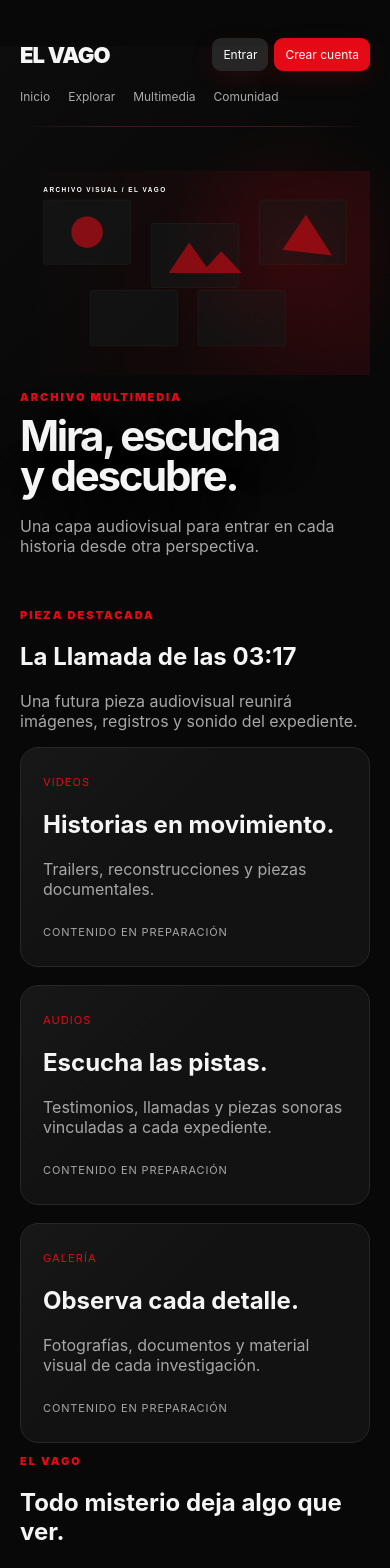
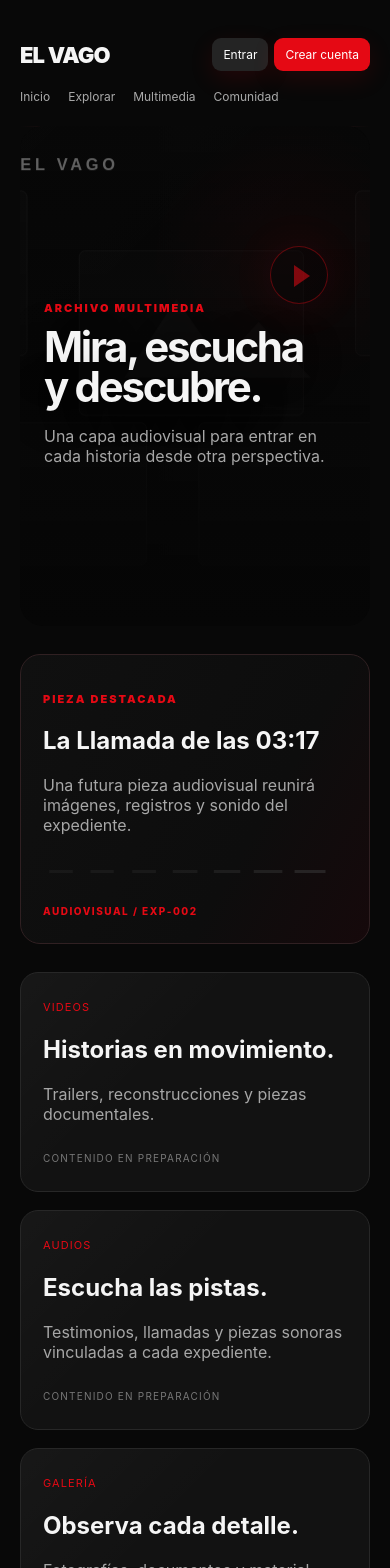
Before and after one commit to cesarrosa610-collab/el-vago, a Next.js app: page /multimedia in a window 390 px wide. Shown: the top 1568 px of the page. Built offline with nearby package versions, Linux system fonts and the light colour scheme; no server answers.

Commit message:
Add audiovisual presentation styling

```diff
--- a/src/app/style.css
+++ b/src/app/style.css
@@ -613,3 +613,26 @@
 @media(prefers-reduced-motion:reduce){
   .homePage .homeHeroBackdrop img{animation:none}
 }
+
+
+/* EL VAGO — Presentación audiovisual */
+.multimediaHero{position:relative;min-height:460px;display:flex;align-items:flex-end;overflow:hidden;border-radius:24px;background:#060606}
+.multimediaHeroVisual{position:absolute;inset:0}
+.multimediaHeroVisual img{width:100%;height:100%;object-fit:cover;opacity:.48;filter:grayscale(1);animation:vagoHeroDrift 15s ease-in-out infinite alternate}
+.multimediaHeroVisual:after{content:"";position:absolute;inset:0;background:linear-gradient(0deg,#060606 0%,rgba(6,6,6,.68) 38%,rgba(6,6,6,.18) 100%)}
+.multimediaHeroCopy{position:relative;z-index:2;max-width:720px;padding:54px}
+.mediaPlay{position:absolute;z-index:3;right:8%;top:35%;width:72px;height:72px;border:1px solid rgba(229,9,20,.7);border-radius:50%;background:rgba(5,5,5,.6);box-shadow:0 0 45px rgba(229,9,20,.18);animation:vagoPulse 3s ease-in-out infinite}
+.mediaPlay i{position:absolute;left:29px;top:23px;width:0;height:0;border-top:13px solid transparent;border-bottom:13px solid transparent;border-left:19px solid #e50914}
+.mediaFeature{position:relative;margin:28px 0;padding:32px 34px;border:1px solid #302022;border-radius:20px;background:linear-gradient(120deg,#101010,#0d0d0d 65%,#16090b);overflow:hidden}
+.mediaFeature:after{content:"AUDIOVISUAL / EXP-002";position:absolute;right:24px;top:24px;color:#e50914;font-size:10px;font-weight:800;letter-spacing:.15em}
+.mediaTimeline{display:flex;align-items:center;gap:5px;margin-top:22px;height:30px}
+.mediaTimeline span{display:block;width:12%;height:3px;background:#3a3a3a;animation:vagoLine 2.8s ease-in-out infinite}
+.mediaTimeline span:nth-child(2){animation-delay:.15s}.mediaTimeline span:nth-child(3){animation-delay:.3s}.mediaTimeline span:nth-child(4){animation-delay:.45s}.mediaTimeline span:nth-child(5){animation-delay:.6s}.mediaTimeline span:nth-child(6){animation-delay:.75s}.mediaTimeline span:nth-child(7){animation-delay:.9s}
+.mediaCard{min-height:230px}
+.mediaCard .muted:last-child{display:inline-block;margin-top:12px;font-size:10px;letter-spacing:.12em;color:#777}
+@media(max-width:760px){
+  .multimediaHero{min-height:500px}
+  .multimediaHeroCopy{padding:32px 24px}
+  .mediaPlay{right:12%;top:24%;width:58px;height:58px}.mediaPlay i{left:23px;top:18px;border-top-width:11px;border-bottom-width:11px;border-left-width:16px}
+  .mediaFeature{padding:26px 22px}.mediaFeature:after{position:static;display:block;margin-top:18px}
+}
```
